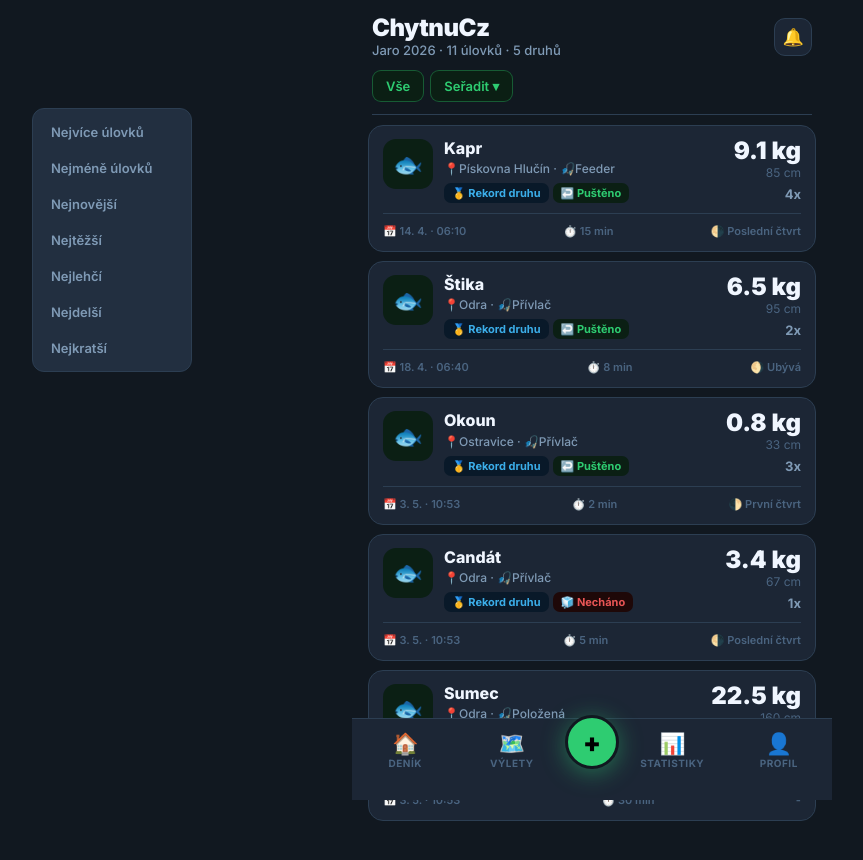
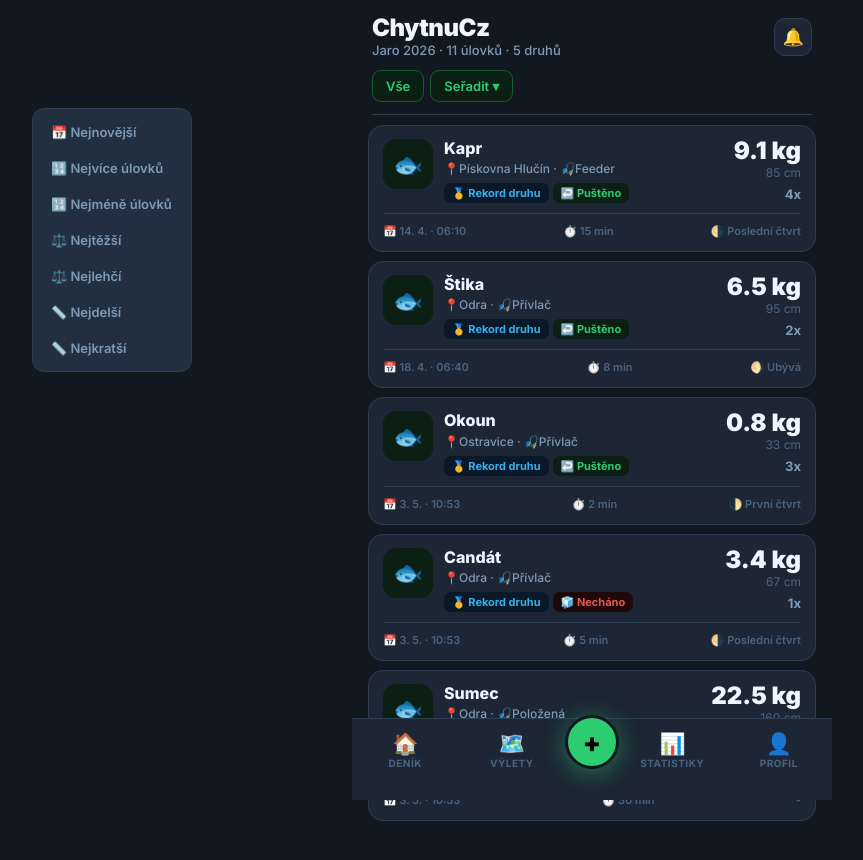
Before and after one commit to Moravec291678/chytnu.cz, a React (Vite) app: page / in a window 1280 px wide. Both pictures are taken after a click on the button "Seřadit ▾". Shown: the top 860 px of the page, without its empty margins (48-911 px from the left). Built offline with nearby package versions, Linux system fonts and the light colour scheme.

Commit message:
update emoji seradit button

```diff
--- a/src/pages/HomePage.jsx
+++ b/src/pages/HomePage.jsx
@@ -101,13 +101,13 @@ function HomePage() {
             {sortOpen && (
               <div className="sort-dropdown">
                 {[
-                  { key: "nejvice", label: "Nejvíce úlovků" },
-                  { key: "nejmene", label: "Nejméně úlovků" },
-                  { key: "nejnovejsi", label: "Nejnovější" },
-                  { key: "nejtezsi", label: "Nejtěžší" },
-                  { key: "nejlehci", label: "Nejlehčí" },
-                  { key: "nejdelsi", label: "Nejdelší" },
-                  { key: "nejkratsi", label: "Nejkratší" },
+                  { key: "nejnovejsi", label: "📅 Nejnovější" },
+                  { key: "nejvice", label: "🔢 Nejvíce úlovků" },
+                  { key: "nejmene", label: "🔢 Nejméně úlovků" },
+                  { key: "nejtezsi", label: "⚖️ Nejtěžší" },
+                  { key: "nejlehci", label: "⚖️ Nejlehčí" },
+                  { key: "nejdelsi", label: "📏 Nejdelší" },
+                  { key: "nejkratsi", label: "📏 Nejkratší" },
                 ].map(({ key, label }) => (
                   <button
                     key={key}
```
